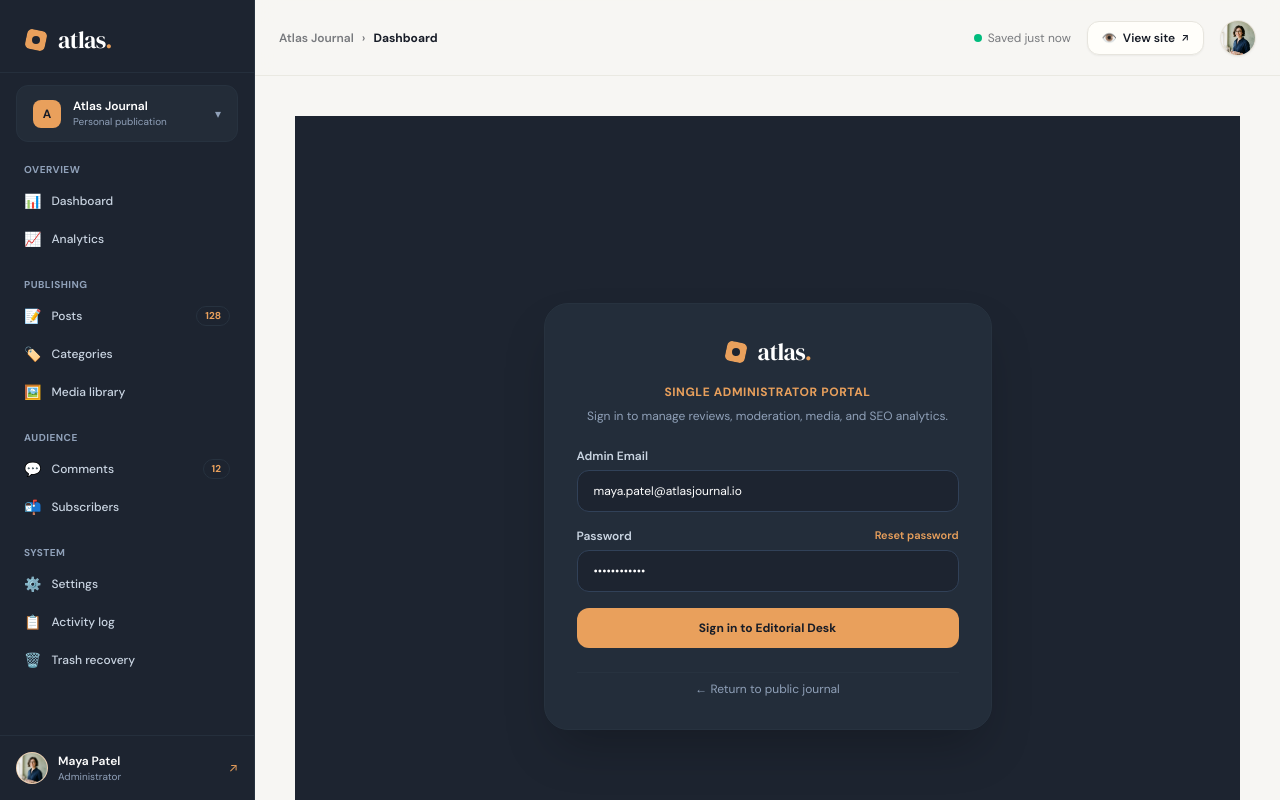
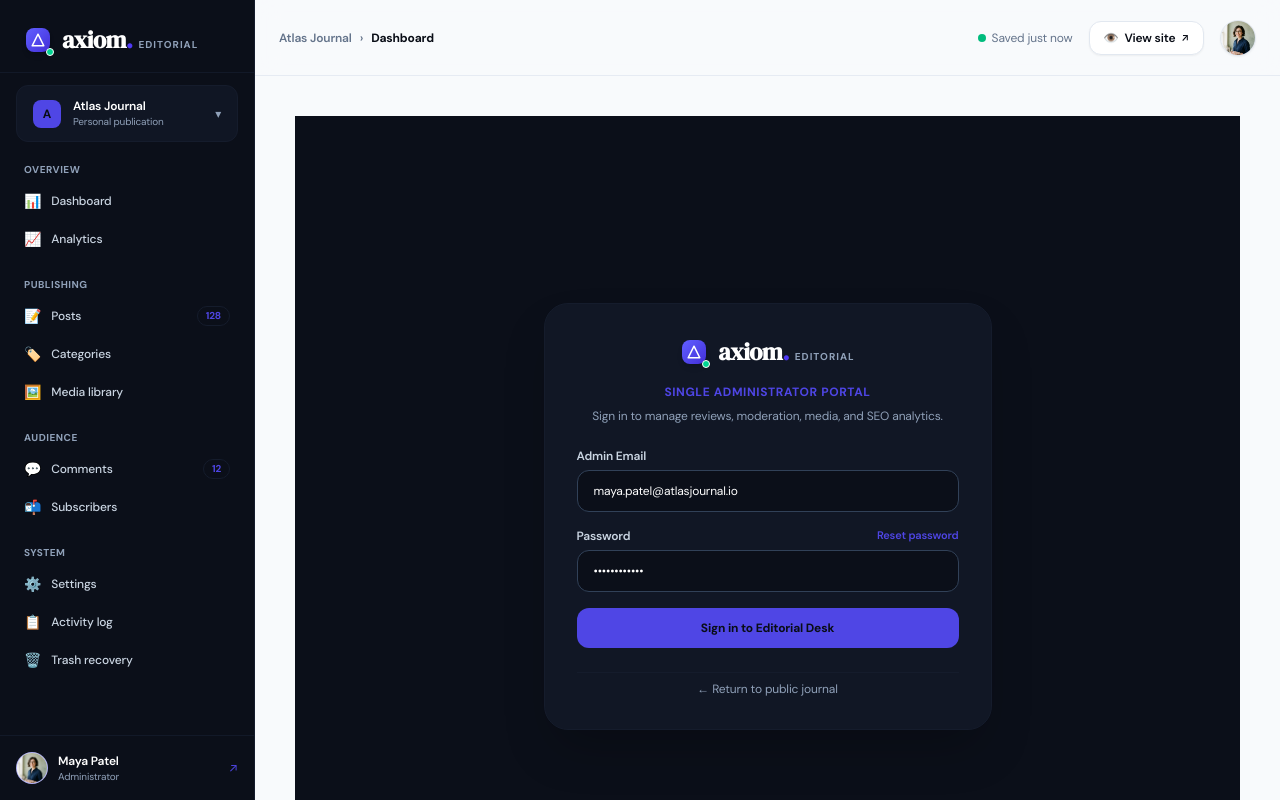
Before and after one commit to WebRohanRay/publish-hub, a Next.js app: page /admin/login in a window 1280 px wide. Shown: the top 800 px of the page. Built offline with nearby package versions, Linux system fonts and the light colour scheme.

Commit message:
feat(brand): rebrand platform to Axiom Editorial with modern high-tech design tokens

```diff
--- a/src/app/globals.css
+++ b/src/app/globals.css
@@ -4,44 +4,53 @@
   --font-serif: var(--font-dm-serif), Georgia, serif;
   --font-sans: var(--font-dm-sans), -apple-system, BlinkMacSystemFont, "Segoe UI", Roboto, sans-serif;
 
-  --color-ink: #171C27;
-  --color-navy: #1D2430;
-  --color-navy-soft: #27323F;
-  --color-paper: #F7F6F3;
-  --color-paper-public: #F6F3ED;
-  --color-card: #FFFEFA;
-  --color-border: #E7E5DE;
-  --color-muted: #EEECE5;
-  --color-muted-text: #787A7E;
-  --color-orange: #E9A05C;
-  --color-orange-soft: #F7E2CF;
-  --color-mint: #E1EEE3;
-  --color-lavender: #E8E3F1;
-  --color-sage: #A5CFB0;
-  --color-danger: #BB4D43;
-  --color-success: #5C9670;
+  /* Modern High-Tech Editorial Palette */
+  --color-ink: #090D16;
+  --color-navy: #0B0F19;
+  --color-navy-soft: #151C2C;
+  --color-paper: #F8FAFC;
+  --color-paper-public: #F8FAFC;
+  --color-card: #FFFFFF;
+  --color-border: #E2E8F0;
+  --color-muted: #F1F5F9;
+  --color-muted-text: #64748B;
+
+  /* Luminous High-Tech Accents */
+  --color-orange: #4F46E5;
+  --color-orange-soft: #EEF2FF;
+  --color-indigo: #4F46E5;
+  --color-indigo-soft: #EEF2FF;
+  --color-mint: #ECFDF5;
+  --color-lavender: #F5F3FF;
+  --color-sage: #6EE7B7;
+  --color-amber: #F59E0B;
+  --color-amber-soft: #FEF3C7;
+  --color-danger: #EF4444;
+  --color-success: #10B981;
 }
 
 :root {
-  --ink: #171C27;
-  --navy: #1D2430;
-  --navy-soft: #27323F;
-  --paper: #F7F6F3;
-  --paper-public: #F6F3ED;
-  --card: #FFFEFA;
-  --border: #E7E5DE;
-  --muted: #EEECE5;
-  --muted-text: #787A7E;
-  --orange: #E9A05C;
-  --orange-soft: #F7E2CF;
-  --mint: #E1EEE3;
-  --lavender: #E8E3F1;
-  --sage: #A5CFB0;
-  --danger: #BB4D43;
-  --success: #5C9670;
+  --ink: #090D16;
+  --navy: #0B0F19;
+  --navy-soft: #151C2C;
+  --paper: #F8FAFC;
+  --paper-public: #F8FAFC;
+  --card: #FFFFFF;
+  --border: #E2E8F0;
+  --muted: #F1F5F9;
+  --muted-text: #64748B;
 
-  --shadow-soft: 0 8px 25px rgba(46, 43, 36, 0.035);
-  --shadow-button: 0 5px 14px rgba(23, 28, 39, 0.12);
+  --orange: #4F46E5;
+  --orange-soft: #EEF2FF;
+  --mint: #ECFDF5;
+  --lavender: #F5F3FF;
+  --amber: #F59E0B;
+  --danger: #EF4444;
+  --success: #10B981;
+
+  --shadow-soft: 0 10px 30px -5px rgba(15, 23, 42, 0.05), 0 0 1px 1px rgba(15, 23, 42, 0.03);
+  --shadow-button: 0 4px 14px 0 rgba(79, 70, 229, 0.25);
+  --shadow-card-hover: 0 20px 40px -15px rgba(15, 23, 42, 0.08), 0 0 1px 1px rgba(79, 70, 229, 0.15);
 }
 
 body {
@@ -49,6 +58,7 @@ body {
   color: var(--ink);
   font-family: var(--font-dm-sans), sans-serif;
   -webkit-font-smoothing: antialiased;
+  letter-spacing: -0.01em;
 }
 
 h1, h2, h3, .font-serif {
--- a/src/app/layout.tsx
+++ b/src/app/layout.tsx
@@ -21,9 +21,9 @@ const dmSans = DM_Sans({
 
 export const metadata: Metadata = {
   metadataBase: new URL("https://publish-hub.vercel.app"),
-  title: "Atlas Journal — Ideas that make tomorrow clearer",
+  title: "Axiom Editorial — Empirical Intelligence & Independent Audits",
   description:
-    "Atlas is a weekly editorial journal evaluating top matchmaking platforms, regulated iGaming operators, and intentional digital tools.",
+    "Axiom is an independent investigative editorial publication auditing top matchmaking apps, regulated iGaming operators, and high-performance software systems.",
   alternates: {
     canonical: "/",
     languages: {
@@ -35,16 +35,16 @@ export const metadata: Metadata = {
     },
   },
   openGraph: {
-    title: "Atlas Journal — Ideas that make tomorrow clearer",
+    title: "Axiom Editorial — Empirical Intelligence & Independent Audits",
     description:
-      "Atlas is a weekly editorial journal evaluating top matchmaking platforms, regulated iGaming operators, and intentional digital tools.",
+      "Independent 48-point evaluations of modern matchmaking platforms, regulated iGaming systems, and digital software ergonomics.",
     images: ["/art/atlas_social_card.jpg"],
   },
   twitter: {
     card: "summary_large_image",
-    title: "Atlas Journal — Ideas that make tomorrow clearer",
+    title: "Axiom Editorial — Empirical Intelligence & Independent Audits",
     description:
-      "Atlas is a weekly editorial journal evaluating top matchmaking platforms, regulated iGaming operators, and intentional digital tools.",
+      "Independent 48-point evaluations of modern matchmaking platforms, regulated iGaming systems, and digital software ergonomics.",
     images: ["/art/atlas_social_card.jpg"],
   },
 };
@@ -59,7 +59,7 @@ export default function RootLayout({
       <head>
         <GlobalJsonLd />
       </head>
-      <body className="antialiased font-sans text-ink bg-paper selection:bg-orange/30 selection:text-ink">
+      <body className="antialiased font-sans text-ink bg-paper selection:bg-indigo-600/20 selection:text-indigo-900">
         <I18nProvider>{children}</I18nProvider>
       </body>
     </html>
--- a/src/components/brand/AtlasLogo.tsx
+++ b/src/components/brand/AtlasLogo.tsx
@@ -1,5 +1,5 @@
 import React from "react";
-import Link from "next/link";
+import { AxiomLogo } from "./AxiomLogo";
 
 interface AtlasLogoProps {
   className?: string;
@@ -7,31 +7,7 @@ interface AtlasLogoProps {
   href?: string;
 }
 
-export const AtlasLogo: React.FC<AtlasLogoProps> = ({
-  className = "",
-  isDark = false,
-  href = "/",
-}) => {
-  return (
-    <Link
-      href={href}
-      className={`group inline-flex items-center gap-2.5 outline-none transition-transform hover:opacity-95 ${className}`}
-      aria-label="Atlas Journal Home"
-    >
-      {/* Rotated rounded mark */}
-      <span className="relative flex h-6 w-6 items-center justify-center">
-        <span className="absolute h-5 w-5 rotate-12 rounded-[5px] border border-orange/40 bg-orange transition-transform duration-300 group-hover:rotate-45" />
-        <span className="absolute h-2 w-2 rounded-full bg-navy transition-transform duration-300 group-hover:scale-125" />
-      </span>
-
-      {/* Serif wordmark */}
-      <span
-        className={`font-serif text-2xl tracking-tight transition-colors ${
-          isDark ? "text-white" : "text-ink"
-        }`}
-      >
-        atlas<span className="text-orange">.</span>
-      </span>
-    </Link>
-  );
+// Seamlessly forward to the new modern AxiomLogo
+export const AtlasLogo: React.FC<AtlasLogoProps> = (props) => {
+  return <AxiomLogo {...props} />;
 };
--- /dev/null
+++ b/src/components/brand/AxiomLogo.tsx
@@ -0,0 +1,48 @@
+import React from "react";
+import Link from "next/link";
+
+interface AxiomLogoProps {
+  className?: string;
+  isDark?: boolean;
+  href?: string;
+}
+
+export const AxiomLogo: React.FC<AxiomLogoProps> = ({
+  className = "",
+  isDark = false,
+  href = "/",
+}) => {
+  return (
+    <Link
+      href={href}
+      className={`group inline-flex items-center gap-2.5 outline-none transition-transform hover:opacity-95 ${className}`}
+      aria-label="Axiom Editorial Home"
+    >
+      {/* Modern Geometric Axiom Monogram */}
+      <span className="relative flex h-7 w-7 items-center justify-center">
+        <span className="absolute h-6 w-6 rounded-lg bg-linear-to-br from-indigo-500 to-indigo-700 shadow-md transition-transform duration-300 group-hover:scale-105 group-hover:rotate-6 flex items-center justify-center">
+          <svg className="w-3.5 h-3.5 text-white" viewBox="0 0 24 24" fill="none" stroke="currentColor" strokeWidth="2.5" strokeLinecap="round" strokeLinejoin="round">
+            <polygon points="12 2 2 22 22 22" />
+          </svg>
+        </span>
+        <span className="absolute -bottom-0.5 -right-0.5 h-2 w-2 rounded-full bg-emerald-400 border border-white shadow-xs" />
+      </span>
+
+      {/* Typography Wordmark */}
+      <div className="flex items-baseline gap-1.5">
+        <span
+          className={`font-serif text-2xl font-bold tracking-tight transition-colors ${
+            isDark ? "text-white" : "text-slate-900"
+          }`}
+        >
+          axiom<span className="text-indigo-600">.</span>
+        </span>
+        <span className={`text-[10px] uppercase font-bold tracking-widest font-sans ${
+          isDark ? "text-slate-400" : "text-slate-500"
+        }`}>
+          editorial
+        </span>
+      </div>
+    </Link>
+  );
+};
```
